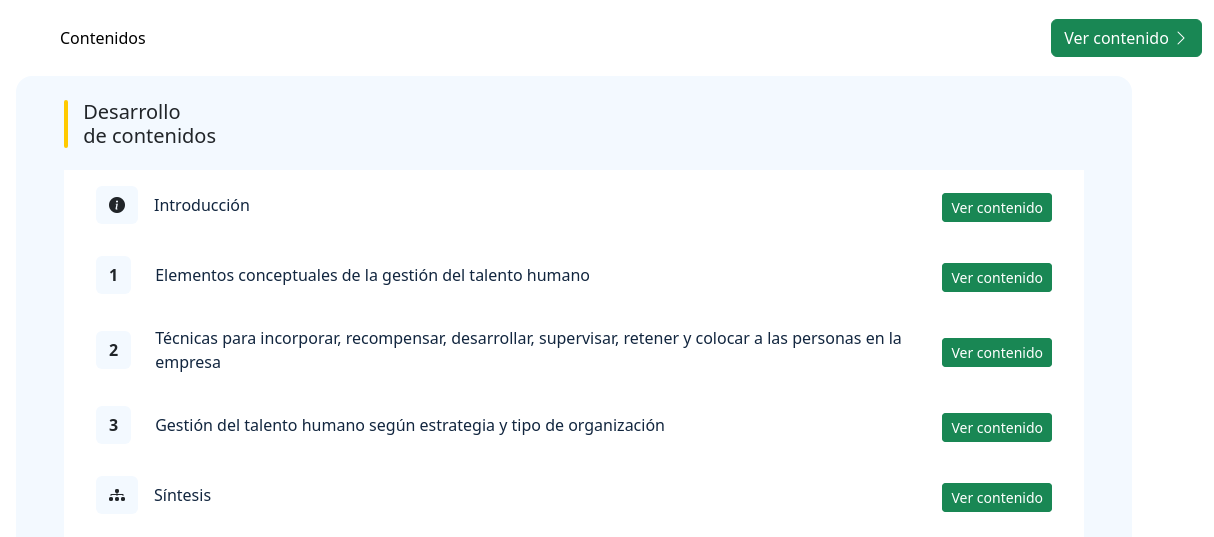
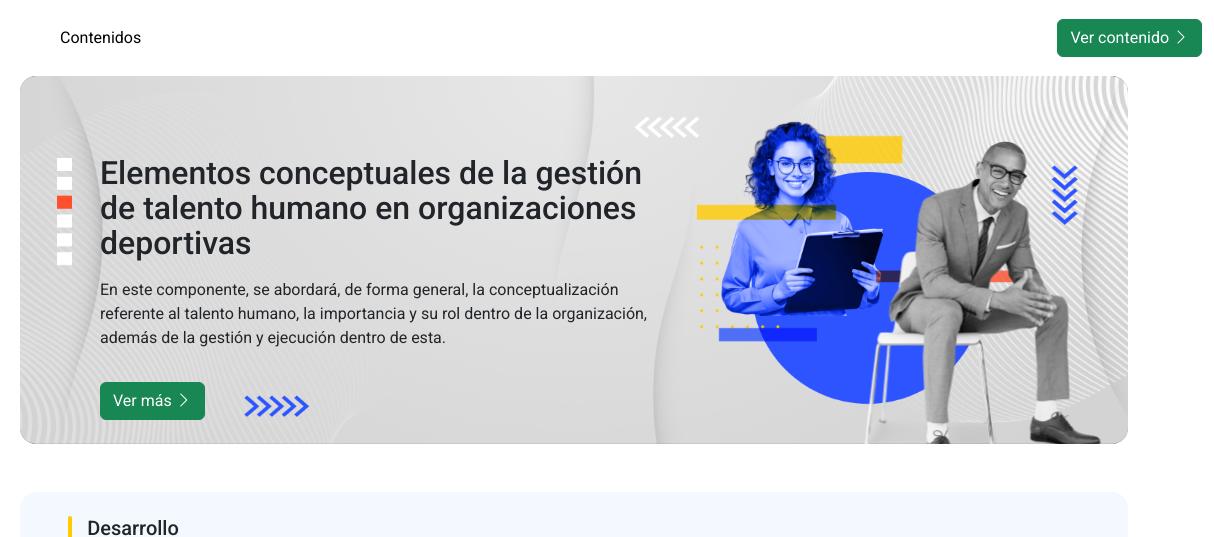
Before and after one commit to jcarlosj/OIT-SENA-Virtualizacion, a plain HTML site: page index.html in a window 1280 px wide. Shown: the top 537 px of the page, 66-1280 px from the left. Drawn offline with nearby package versions, Linux system fonts and the light colour scheme.

Commit message:
[+] index.html: Define Banner de la plantilla de Contenidos

```diff
--- a/assets/css/main.css
+++ b/assets/css/main.css
@@ -9,7 +9,7 @@
     --Roboto: "Roboto", sans-serif;
 }
 
-html {
+html, body {
 	box-sizing: border-box;
 	font-family: var( --Roboto );
 }
@@ -27,6 +27,83 @@ html {
     width: var( --logo-sena );
     height: var( --logo-sena );
 }
+
+/** Banner */
+.banner {
+    height: 46vh; /* Ajusta la altura del contenedor */
+    overflow: hidden;
+    position: relative;
+    width: 100%;
+    background-color: rgba(0, 0, 0, 0.5);
+
+    .info {
+        position: absolute;
+        top: 50%;
+        left: 50%;
+        transform: translate(-50%, -50%);
+        width: 100%;
+        height: 100%;
+        padding: 1rem;
+
+        .info-course {
+            padding: 3rem 1rem;
+        }
+
+        @media (min-width: 768px) {
+            .info-course {
+                padding: 2rem 0 0 2rem;
+            }
+        }
+        @media (min-width: 992px) {
+            .info-course {
+                padding: 4rem 0 0 4rem;
+            }
+        }
+
+        h3 {
+            margin: 0;
+            padding: 0;
+            line-height: 1.1em;
+            font-size: 32px;
+        }
+
+        h3::before {
+            display: none;
+        }
+    }
+
+
+
+    .banner-woman {
+        position: absolute;
+        top: 50%;
+        left: 45%;
+        transform: translate(-50%, -50%);
+        z-index: 1;
+        width: 75%;
+    }
+
+    .banner-man {
+        position: absolute;
+        top: 65%;
+        left: 70%;
+        transform: translate(-50%, -50%);
+        z-index: 2;
+    }
+
+    @media ( min-width: 992px ) {
+        .img-mobile {
+            position: relative;
+            top: 4rem;
+            right: 2rem;
+        }
+    }
+
+}
+
+
+
+
 
 
 /** Main */
--- a/index.html
+++ b/index.html
@@ -43,8 +43,30 @@
         </nav>
     </header>
 
-    <main class="main container-sm container-md container-lg container-xl">
-        <section class="content rounded-4 px-3 py-4 px-sm-5 pb-sm-5 mb-5">
+    <main class="main container-fluid px-0 px-sm-3 container-sm container-md container-lg container-xl">
+        <section class="banner d-flex align-items-center justify-content-center overflow-hidden rounded-4">
+            <img src="./assets/images/bg-banner.png" alt="Banner" class="img-desktop img-fluid w-100 h-100 d-none d-lg-block">
+            <img src="./assets/images/bg-banner.png" alt="Banner" class="img-mobile d-lg-none">
+
+            <div class="info row text-center m-0">
+                <div class="info-course col-12 col-md-12 col-lg-7 d-flex flex-column justify-content-start align-items-start gap-3 text-start">
+                    <h3>Elementos conceptuales de la gestión de talento humano en organizaciones deportivas</h3>
+                    <p>En este componente, se abordará, de forma general, la conceptualización referente al talento humano, la importancia y su rol dentro de la organización, además de la gestión y ejecución dentro de esta.</p>
+                    <a class="btn btn-success" href="#">
+                        <span>Ver más</span>
+                        <i class="bi bi-chevron-right"></i>
+                    </a>
+                </div> <!-- 12 en md y 7 en lg -->
+                <div class="col-12 col-lg-5 d-none d-lg-block position-relative">
+                    <img class="banner-woman" src="./assets/images/banner-woman.png" alt="">
+                    <img class="banner-man" src="./assets/images/banner-man.png" alt="">
+                </div>
+                 <!-- 12 en md y 5 en lg -->
+            </div>
+        </section>
+
+
+        <section class="content rounded-4 px-3 py-4 px-sm-5 pb-sm-5 mt-5 mb-5">
             <h3>
                 <span>Desarrollo</span>
                 <span>de contenidos</span>
```
Also changed, not shown: assets/images/banner-man.png (added), assets/images/banner-woman.png (added), assets/images/bg-banner.png (added).
